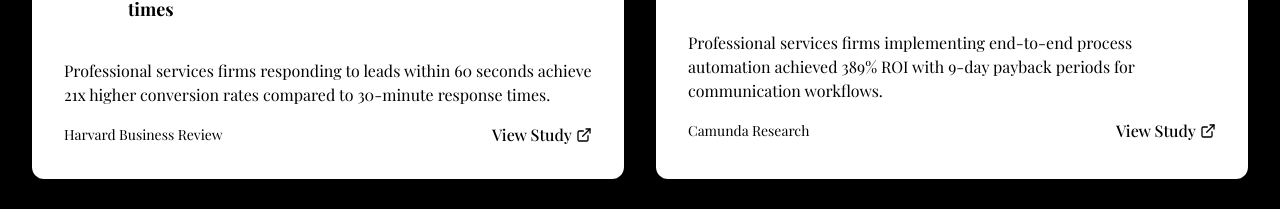
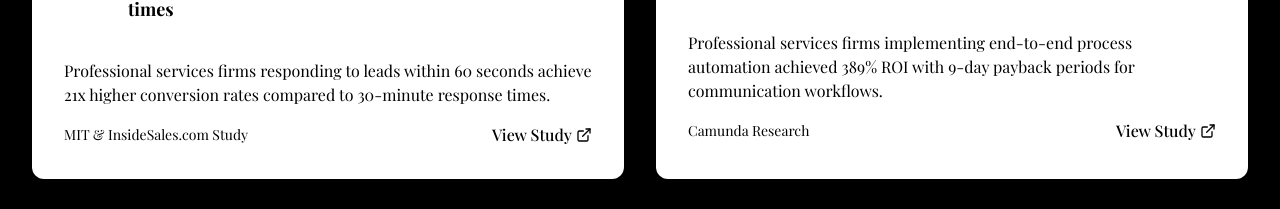
Before and after one commit to SridharA16/ServicoA16, a React (Vite) app: page / in a window 1280 px wide. Shown: the part 3079-3288 px from the top of the page. Built offline with nearby package versions, Linux system fonts and the light colour scheme.

Commit message:
Update Case Study Source Links

```diff
--- a/src/components/CaseStudiesSection.tsx
+++ b/src/components/CaseStudiesSection.tsx
@@ -13,8 +13,8 @@ const CaseStudiesSection: React.FC<CaseStudiesSectionProps> = ({ isDarkMode }) =
       company: "MIT & InsideSales.com Study",
       result: "21x higher conversion rates with 60-second response times",
       description: "Professional services firms responding to leads within 60 seconds achieve 21x higher conversion rates compared to 30-minute response times.",
-      link: "https://hbr.org/2011/03/the-short-life-of-online-sales-leads",
-      source: "Harvard Business Review"
+      link: "https://www.insidesales.com/insider/lead-response/",
+      source: "MIT & InsideSales.com Study"
     },
     {
       icon: Clock,
```
